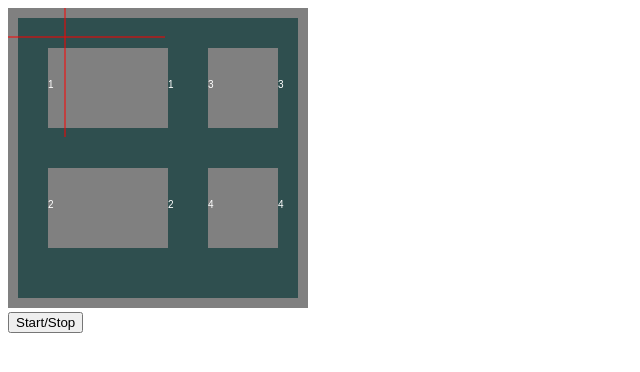
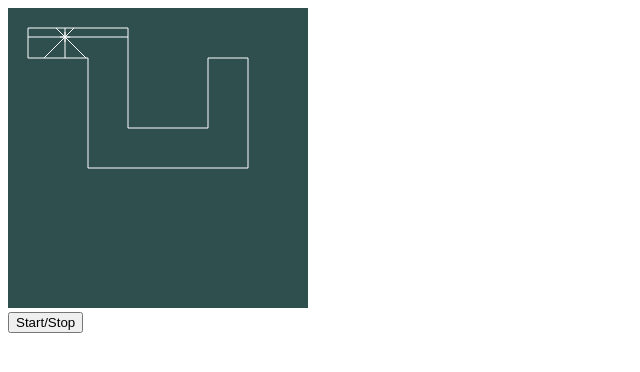
Before and after one commit to Gabriel-Persike/Drive-IA, a plain HTML site: page Index.html in a window 1280 px wide. Both pictures are taken after a click on the button "Start/Stop". Shown: the whole page, without its empty margins (0-640 px from the left). Drawn offline with nearby package versions, Linux system fonts and the light colour scheme.

Commit message:
Criado POO para os objetos, alterado a forma do raycast, realizado o calculo de distancia para as paredes

```diff
--- /dev/null
+++ b/js/car.js
@@ -0,0 +1,74 @@
+class Car {
+	constructor() {
+		this.x = 50;
+		this.y = 22;
+		this.angle = 0;
+		this.speed = 2;
+		this.acceleration = 0;
+        this.rays = [
+            new Ray(this.x, this.y, this.angle),
+            new Ray(this.x, this.y, this.angle + 45),
+            new Ray(this.x, this.y, this.angle - 45),
+            new Ray(this.x, this.y, this.angle+180),
+            new Ray(this.x, this.y, this.angle + 225),
+            new Ray(this.x, this.y, this.angle - 225),
+            new Ray(this.x, this.y, this.angle - 90),
+            new Ray(this.x, this.y, this.angle + 90),
+        ]
+	}
+
+	drawCar(ctx) {
+		var img = new Image();
+		img.src = "car.png";
+
+		var x = car.x;
+		var y = car.y;
+		var angle = car.angle + 90;
+
+		var width = 15;
+		var height = 15;
+		ctx.save();
+            ctx.translate(x + width / 2, y + height / 2); // Move to the center of the car
+            ctx.rotate((angle * Math.PI) / 180); // Rotate by the car's angle in radians
+            ctx.translate(-width / 2, -height / 2); // Move back to the top-left corner of the car
+		ctx.drawImage(img, 0, 0, width, height); // Draw the car image
+		ctx.restore();
+
+
+        for (const ray of this.rays) {
+            ray.show(ctx, this.x+7, this.y+7);
+        }
+	}
+
+
+
+	move(direction, angle) {
+		// if (!direction && !angle) {
+		// 	this.angle = this.angle + angle;
+		// 	var rad = (this.angle * Math.PI) / 180;
+		// 	this.x = this.x + this.speed * Math.cos(rad);
+		// 	this.y = this.y + this.speed * Math.sin(rad);
+		// }
+
+		if (direction == "up") {
+			// this.y = this.y - this.speed;
+			this.acceleration = this.acceleration + 0.1;
+		}
+		if (direction == "down") {
+			// this.y = this.y + this.speed;
+			this.acceleration = this.acceleration - 0.1;
+		}
+		if (direction == "left") {
+			// this.x = this.x - this.speed;
+			this.angle = this.angle - 3;
+		}
+		if (direction == "right") {
+			// this.x = this.x + this.speed;
+			this.angle = this.angle + 3;
+		} else {
+			var rad = (this.angle * Math.PI) / 180;
+			this.x = this.x + this.acceleration * Math.cos(rad);
+			this.y = this.y + this.acceleration * Math.sin(rad);
+		}
+	}
+}
--- /dev/null
+++ b/js/ray.js
@@ -0,0 +1,75 @@
+class Ray {
+	constructor(x, y, angle) {
+		this.pos = {
+			x: x,
+			y: y,
+		};
+
+        // Convert angle from degrees to radians
+        var radians = angle * (Math.PI / 180);
+
+        var dirX = Math.cos(radians);
+        var dirY = Math.sin(radians);
+
+        this.dir = {
+            x: dirX,
+            y: dirY
+        };
+
+		this.length = 5;
+	}
+
+	show(ctx, x, y) {
+        this.pos.x = x;
+        this.pos.y = y;
+
+		ctx.beginPath();
+		ctx.strokeStyle = "white";
+		ctx.moveTo(this.pos.x, this.pos.y);
+		ctx.lineTo(this.pos.x + this.dir.x * this.length, this.pos.y + this.dir.y * this.length);
+		ctx.stroke();
+	}
+
+	cast(wall) {
+		const x1 = wall.start.x;
+		const y1 = wall.start.y;
+		const x2 = wall.end.x;
+		const y2 = wall.end.y;
+
+		const x3 = this.pos.x;
+		const y3 = this.pos.y;
+		const x4 = this.pos.x + this.dir.x * this.length;
+		const y4 = this.pos.y + this.dir.y * this.length;
+
+		const denominator = (x1 - x2) * (y3 - y4) - (y1 - y2) * (x3 - x4);
+		if (denominator == 0) {
+			return false;
+		}
+
+		var t = ((x1 - x3) * (y3 - y4) - (y1 - y3) * (x3 - x4)) / denominator;
+		var u = -((x1 - x2) * (y1 - y3) - (y1 - y2) * (x1 - x3)) / denominator;
+
+        if (t > 0 && t < 1 && u > 0) {
+            var x = x1 + t * (x2 - x1);
+            var y = y1 + t * (y2 - y1);
+
+            return { x: x, y: y };
+        } else {
+            return false;
+        }
+	}
+
+    getDistance(wall){
+        var pt = this.cast(wall);
+
+        if (pt){
+            return Math.sqrt(Math.pow(this.pos.x - pt.x, 2) + Math.pow(this.pos.y - pt.y, 2));
+        }
+
+    }
+
+    move(x,y){
+        this.pos.x = x;
+        this.pos.y = y;
+    }
+}
--- /dev/null
+++ b/js/script.js
@@ -0,0 +1,136 @@
+var car = null;
+var clockTime = 1;
+var clockInterval = null;
+var animationId = null;
+
+
+var walls = [];
+
+
+$(document).ready(function () {
+	car = new Car();
+	drawMap();
+
+	drawCanvas();
+	bindings();
+});
+
+
+
+
+function clock() {
+	car.move();
+	drawCanvas();
+
+	if (animationId) {
+		requestAnimationFrame(clock);
+	}
+}
+
+function bindings() {
+	$(document).on("keydown", function (e) {
+		var tecla = e.keyCode;
+
+		var codigosTeclas = {
+			espaco: 32,
+			left: 37,
+			up: 38,
+			right: 39,
+			down: 40,
+		};
+
+		if (tecla == codigosTeclas.espaco) {
+			// startStop();
+		} else if (tecla == codigosTeclas.left) {
+			car.move("left");
+		} else if (tecla == codigosTeclas.right) {
+			car.move("right");
+		} else if (tecla == codigosTeclas.up) {
+			car.move("up");
+		} else if (tecla == codigosTeclas.down) {
+			car.move("down");
+		}
+	});
+
+	$("#btnStartStop").on("click", function () {
+		startStop();
+	});
+}
+
+function startStop() {
+	if (animationId) {
+		window.cancelAnimationFrame(animationId);
+		animationId = null;
+	} else {
+		animationId = requestAnimationFrame(clock);
+	}
+}
+
+function drawCanvas() {
+	var canvas = document.getElementById("canvas");
+	var ctx = canvas.getContext("2d");
+
+	ctx.clearRect(0, 0, canvas.width, canvas.height);
+
+	car.drawCar(ctx);
+	for (const wall of walls) {
+		wall.show(ctx);
+	}
+
+	checkIntersection(ctx);
+
+	console.log(
+	car.rays[0].getDistance(walls[3]))
+}
+
+function checkIntersection(ctx) {
+	for (const ray of car.rays){
+        var closest = null;
+        var min = Infinity;
+        for (const wall of walls){
+            var intercept = ray.cast(wall);
+            if (intercept){
+                var distancia = Math.sqrt(Math.pow(ray.pos.x - intercept.x, 2) + Math.pow(ray.pos.y - intercept.y, 2));
+
+                if (distancia < min){
+                    min = distancia;
+                    closest = intercept;
+                }
+            }
+        }
+        if (closest) {
+            ctx.beginPath();
+                ctx.strokeStyle = "white";
+                ctx.moveTo(ray.pos.x, ray.pos.y);
+                ctx.lineTo(closest.x, closest.y);
+                ctx.stroke();
+        }
+    }
+}
+
+
+
+
+function drawMap(){
+	walls.push(new Wall(20, 20, 20, 50));
+
+
+
+	walls.push(new Wall(20, 20, 120, 20));
+	walls.push(new Wall(20, 50, 80, 50));
+
+
+	walls.push(new Wall(120, 20, 120, 120));
+	walls.push(new Wall(80, 50, 80, 160));
+
+
+	walls.push(new Wall(120, 120, 200, 120));
+	walls.push(new Wall(80, 160, 240, 160));
+
+
+	walls.push(new Wall(200, 120, 200, 50));
+	walls.push(new Wall(240, 160, 240, 50));
+
+
+	walls.push(new Wall(200, 50, 240, 50));
+}
--- /dev/null
+++ b/js/wall.js
@@ -0,0 +1,20 @@
+class Wall{
+    constructor(startX, startY, endX, endY){
+        this.start = {
+            x:startX,
+            y:startY
+        };
+        this.end = {
+            x:endX,
+            y:endY
+        };
+    }
+
+    show(ctx){
+        ctx.beginPath();
+        ctx.strokeStyle = "white";
+        ctx.moveTo(this.start.x, this.start.y);
+        ctx.lineTo(this.end.x, this.end.y);
+        ctx.stroke();
+    }
+}
--- a/script.js
+++ /dev/null
@@ -1,387 +0,0 @@
-var car = null;
-var clockTime = 1;
-var clockInterval = null;
-
-var animationId = null;
-$(document).ready(function () {
-	car = new Car();
-	drawCanvas();
-
-	// generateRoad();
-
-	// car.render();
-	bindings();
-});
-
-var walls = [
-	{
-		startX: 40,
-		endX: 160,
-		startY: 80,
-		endY: 80,
-		width: 80,
-	},
-	{
-		startX: 40,
-		endX: 160,
-		startY: 200,
-		endY: 200,
-		width: 80,
-	},
-	{
-		startX: 200,
-		endX: 270,
-		startY: 80,
-		endY: 80,
-		width: 80,
-	},
-	{
-		startX: 200,
-		endX: 270,
-		startY: 200,
-		endY: 200,
-		width: 80,
-	},
-];
-
-var raycast = [
-	{
-		angle: 0,
-	},
-	{
-		angle: 90,
-	},
-	{
-		angle: 180,
-	},
-	{
-		angle: 270,
-	},
-];
-
-function generateRoad() {
-	var mapStartX = $("#map").offset().left;
-	var mapStartY = $("#map").offset().top;
-
-	var streets = [
-		{
-			roadlength: 7,
-			angle: 0,
-			startX: 40,
-			startY: 20,
-		},
-		{
-			roadlength: 16,
-			angle: 0,
-			startX: 40,
-			startY: 120,
-		},
-		{
-			roadlength: 10,
-			angle: 90,
-			startX: 170,
-			startY: 20,
-		},
-		{
-			roadlength: 10,
-			angle: 90,
-			startX: 270,
-			startY: 20,
-		},
-		{
-			roadlength: 10,
-			angle: 0,
-			startX: 70,
-			startY: 200,
-		},
-	];
-
-	var html = "";
-	for (const street of streets) {
-		for (let i = 0; i < street.roadlength; i++) {
-			var x = street.startX;
-			var y = street.startY;
-
-			if (street.angle == 0) {
-				x = x + i * 20;
-			}
-			if (street.angle == 90) {
-				y = y + i * 20;
-			} else if (street.angle == 180) {
-				x = x - i * 20;
-			} else if (street.angle == 270) {
-				y = y - i * 20;
-			}
-
-			y = y + mapStartY;
-			x = x + mapStartX;
-
-			var roadTile = `<div class='roadTile' style='top:${y}px; left:${x}px;'></div>`;
-			html += roadTile;
-		}
-	}
-
-	$("#map").html(html);
-}
-
-class Car {
-	constructor() {
-		this.x = 50;
-		this.y = 22;
-		this.angle = 0;
-		this.speed = 2;
-		this.acceleration = 0;
-	}
-
-	render() {
-		var x = this.x + $("#map").offset().left;
-		var y = this.y + $("#map").offset().top;
-		var car = `<div class='car' style='top:${y}px; left:${x}px;transform: rotate(${this.angle + 90}deg);'></div>`;
-
-		$("#map").find(".car").remove();
-		$("#map").append(car);
-	}
-
-	move(direction, angle) {
-		// if (!direction && !angle) {
-		// 	this.angle = this.angle + angle;
-		// 	var rad = (this.angle * Math.PI) / 180;
-		// 	this.x = this.x + this.speed * Math.cos(rad);
-		// 	this.y = this.y + this.speed * Math.sin(rad);
-		// }
-
-		if (direction == "up") {
-			// this.y = this.y - this.speed;
-			this.acceleration = this.acceleration + 0.1;
-		}
-		if (direction == "down") {
-			// this.y = this.y + this.speed;
-			this.acceleration = this.acceleration - 0.1;
-		}
-		if (direction == "left") {
-			// this.x = this.x - this.speed;
-			this.angle = this.angle - 3;
-		}
-		if (direction == "right") {
-			// this.x = this.x + this.speed;
-			this.angle = this.angle + 3;
-		} else {
-			var rad = (this.angle * Math.PI) / 180;
-			this.x = this.x + this.acceleration * Math.cos(rad);
-			this.y = this.y + this.acceleration * Math.sin(rad);
-		}
-	}
-}
-
-function clock() {
-	car.move();
-	drawCanvas();
-	// car.render();
-
-	if (animationId) {
-		requestAnimationFrame(clock);
-	}
-}
-
-function bindings() {
-	$(document).on("keydown", function (e) {
-		var tecla = e.keyCode;
-
-		var codigosTeclas = {
-			espaco: 32,
-			left: 37,
-			up: 38,
-			right: 39,
-			down: 40,
-		};
-
-		if (tecla == codigosTeclas.espaco) {
-			// startStop();
-		} else if (tecla == codigosTeclas.left) {
-			car.move("left");
-		} else if (tecla == codigosTeclas.right) {
-			car.move("right");
-		} else if (tecla == codigosTeclas.up) {
-			car.move("up");
-		} else if (tecla == codigosTeclas.down) {
-			car.move("down");
-		}
-
-		car.render();
-	});
-
-	$("#btnStartStop").on("click", function () {
-		startStop();
-	});
-}
-
-function startStop() {
-	if (animationId) {
-		window.cancelAnimationFrame(animationId);
-		animationId = null;
-	} else {
-		animationId = requestAnimationFrame(clock);
-	}
-}
-
-function drawCanvas() {
-	var canvas = document.getElementById("canvas");
-	var ctx = canvas.getContext("2d");
-
-	ctx.clearRect(0, 0, canvas.width, canvas.height);
-
-	drawBorder(ctx);
-	drawWalls(ctx);
-	drawCar(ctx);
-	drawRayCast(ctx);
-	drawIntersections(ctx);
-	function drawWalls(ctx) {
-		var count = 1;
-		for (const road of walls) {
-			ctx.lineWidth = 20;
-			if (road.width) {
-				ctx.lineWidth = road.width;
-			}
-
-			ctx.beginPath();
-			ctx.strokeStyle = "gray";
-			ctx.moveTo(road.startX, road.startY);
-			ctx.lineTo(road.endX, road.endY);
-			ctx.stroke();
-
-			ctx.font = "10px Arial";
-			ctx.fillStyle = "white";
-
-			ctx.fillText(count, road.startX, road.startY);
-			ctx.fillText(count, road.endX, road.endY);
-
-			count++;
-		}
-	}
-
-	function drawBorder(ctx) {
-		ctx.lineWidth = 20;
-		ctx.strokeStyle = "gray";
-		ctx.strokeRect(0, 0, canvas.width, canvas.height);
-	}
-
-	function drawCar(ctx) {
-		var img = new Image();
-		img.src = "car.png";
-
-		var x = car.x;
-		var y = car.y;
-		var angle = car.angle + 90;
-
-		var width = 15;
-		var height = 15;
-		ctx.save();
-		ctx.translate(x + width / 2, y + height / 2); // Move to the center of the car
-		ctx.rotate((angle * Math.PI) / 180); // Rotate by the car's angle in radians
-		ctx.translate(-width / 2, -height / 2); // Move back to the top-left corner of the car
-		ctx.drawImage(img, 0, 0, width, height); // Draw the car image
-		ctx.restore();
-	}
-
-	function drawRayCast(ctx) {
-		for (const ray of raycast) {
-			var x = car.x + 7;
-			var y = car.y + 7;
-			var angle = ray.angle;
-
-			var rad = (angle * Math.PI) / 180;
-			var x2 = x + 100 * Math.cos(rad);
-			var y2 = y + 100 * Math.sin(rad);
-
-			ctx.strokeStyle = "red";
-			ctx.lineWidth = 1;
-			ctx.beginPath();
-			ctx.moveTo(x, y);
-			ctx.lineTo(x2, y2);
-			ctx.stroke();
-		}
-	}
-}
-
-function drawIntersections(ctx) {
-	for (const ray of raycast) {
-		ray.startX = car.x + 7;
-		ray.startY = car.y + 7;
-		walls.forEach((street) => {
-			const intersection = getIntersection(ray, street);
-			if (intersection) {
-				ctx.fillStyle = "blue";
-				ctx.beginPath();
-				ctx.arc(intersection.x, intersection.y, 5, 0, 2 * Math.PI);
-				ctx.fill();
-			}
-		});
-	}
-}
-
-function getIntersection(ray, line) {
-    const r_px = ray.startX;
-    const r_py = ray.startY;
-    const r_dx = Math.cos(ray.angle * Math.PI / 180);
-    const r_dy = Math.sin(ray.angle * Math.PI / 180);
-
-    const s_px = line.startX;
-    const s_py = line.startY;
-    const s_dx = line.endX - line.startX;
-    const s_dy = line.endY - line.startY;
-
-    const r_mag = Math.sqrt(r_dx * r_dx + r_dy * r_dy);
-    const s_mag = Math.sqrt(s_dx * s_dx + s_dy * s_dy);
-
-    if (r_dx / r_mag === s_dx / s_mag && r_dy / r_mag === s_dy / s_mag) {
-        return null;
-    }
-
-    const T2 = (r_dx * (s_py - r_py) + r_dy * (r_px - s_px)) / (s_dx * r_dy - s_dy * r_dx);
-    const T1 = (s_px + s_dx * T2 - r_px) / r_dx;
-
-    if (T1 < 0) return null;
-    if (T2 < 0 || T2 > 1) return null;
-
-    const intersectionX = r_px + r_dx * T1;
-    const intersectionY = r_py + r_dy * T1;
-
-    // Check if the intersection point is within the line width
-    const lineWidth = line.width || 1;
-    const lineAngle = Math.atan2(s_dy, s_dx);
-    const perpendicularDistance = Math.abs((intersectionX - s_px) * Math.sin(lineAngle) - (intersectionY - s_py) * Math.cos(lineAngle));
-
-    if (perpendicularDistance > lineWidth / 2) {
-        return null;
-    }
-
-    // Check if the intersection point is within the ray length
-    const rayLength = ray.length || 100; // Default ray length if not specified
-    const distanceToIntersection = Math.sqrt((intersectionX - r_px) * (intersectionX - r_px) + (intersectionY - r_py) * (intersectionY - r_py));
-
-    if (distanceToIntersection > rayLength) {
-        return null;
-    }
-
-    return {
-        x: intersectionX,
-        y: intersectionY,
-        param: T1
-    };
-}
-
-function drawIntersections(ctx) {
-    for (const ray of raycast) {
-        ray.startX = car.x + 7;
-        ray.startY = car.y + 7;
-        walls.forEach(street => {
-            const intersection = getIntersection(ray, street);
-            if (intersection) {
-                ctx.fillStyle = 'blue';
-                ctx.beginPath();
-                ctx.arc(intersection.x, intersection.y, 5, 0, 2 * Math.PI);
-                ctx.fill();
-            }
-        });
-    }
-}
```
Also changed, not shown: Index.html (+4 -1 lines), js/IA.js (added, +43 -0 lines).
